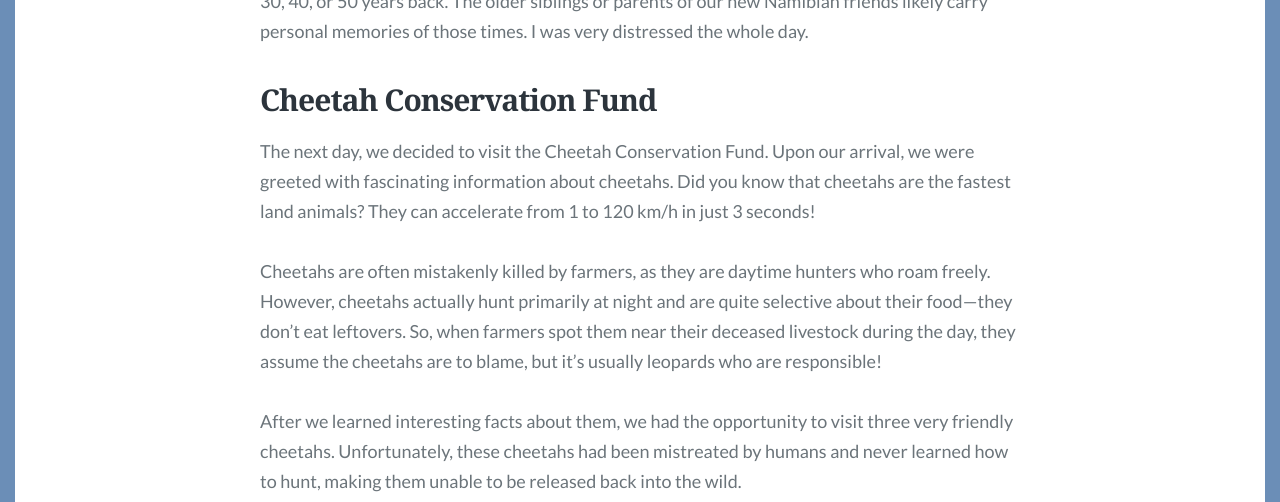
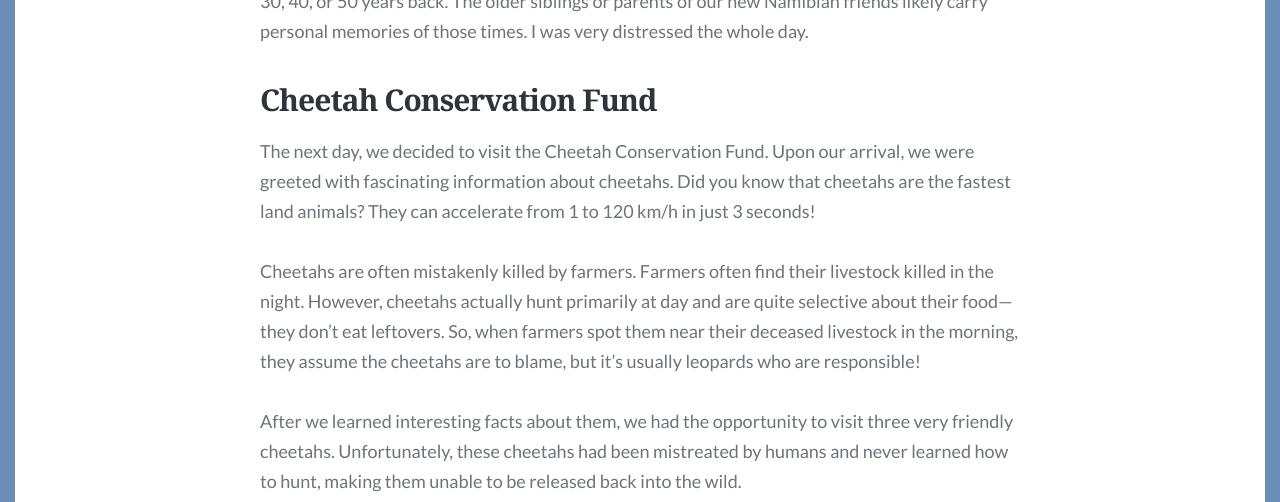
Before and after one commit to clytaemnestra/tech-blog, a Jekyll site: the page built from _posts/2024-03-17-pycon-namibia.md, in a window 1280 px wide and 900 px high, scrolled down 10136 px, cut to the strip 0-502 px from the top of the window. Built offline with Jekyll 4.4.1, drawn with Linux system fonts in a browser that asks for light colours; some web fonts are replaced.

Commit message:
Formatting & grammar

```diff
--- a/_posts/2024-03-17-pycon-namibia.md
+++ b/_posts/2024-03-17-pycon-namibia.md
@@ -97,7 +97,7 @@
 ## Cheetah Conservation Fund
 The next day, we decided to visit the Cheetah Conservation Fund. Upon our arrival, we were greeted with fascinating information about cheetahs. Did you know that cheetahs are the fastest land animals? They can accelerate from 1 to 120 km/h in just 3 seconds!
 
-Cheetahs are often mistakenly killed by farmers, as they are daytime hunters who roam freely. However, cheetahs actually hunt primarily at night and are quite selective about their food—they don't eat leftovers. So, when farmers spot them near their deceased livestock during the day, they assume the cheetahs are to blame, but it's usually leopards who are responsible!
+Cheetahs are often mistakenly killed by farmers. Farmers often find their livestock killed in the night. However, cheetahs actually hunt primarily at day and are quite selective about their food—they don't eat leftovers. So, when farmers spot them near their deceased livestock in the morning, they assume the cheetahs are to blame, but it's usually leopards who are responsible!
 
 After we learned interesting facts about them, we had the opportunity to visit three very friendly cheetahs. Unfortunately, these cheetahs had been mistreated by humans and never learned how to hunt, making them unable to be released back into the wild.
 
```
